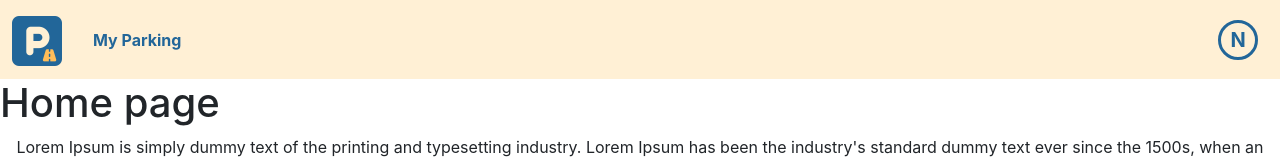
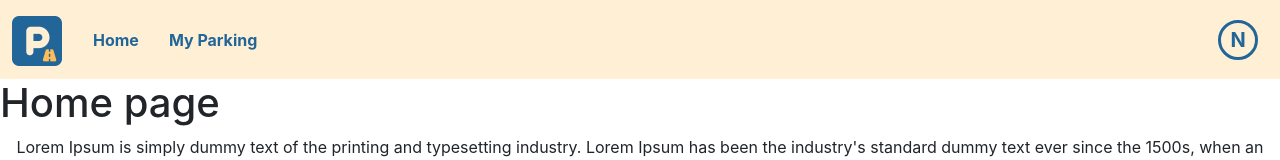
Before and after one commit to Gayan65/parkez, a React (Create React App) app in the folder frontend/: page / in a window 1280 px wide. Shown: the top 160 px of the page. Built offline with nearby package versions, Linux system fonts and the light colour scheme; no server answers; sample sign-in values are in the browser's storage.

Commit message:
home nav element add

```diff
--- a/frontend/src/components/NavBar.js
+++ b/frontend/src/components/NavBar.js
@@ -42,6 +42,13 @@ const NavBar = () => {
                 </button>
                 <div className="collapse navbar-collapse" id="navbarNav">
                     <ul className="navbar-nav">
+                        <li className="nav-item">
+                            {user && (
+                                <Link className="nav-link active" to={"/"}>
+                                    Home
+                                </Link>
+                            )}
+                        </li>
                         <li className="nav-item">
                             {user && user.admin && (
                                 <Link
```
